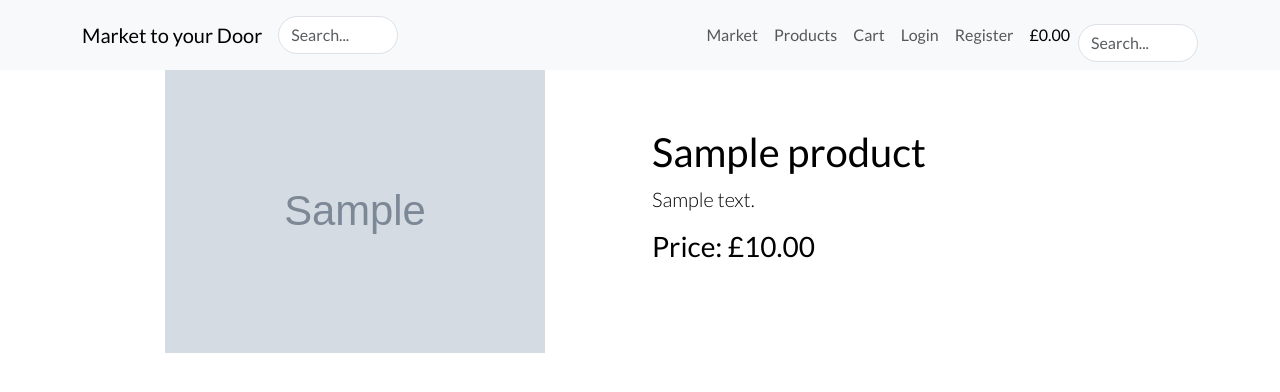
After one commit to pauldmnn/Market-to-your-door, a Django app: a page that uses products/templates/products/product_detail.html in a window 1280 px wide. The commit adds this page. Shown: the top 392 px of the page. Run offline with Django 5.2, Linux system fonts and the light colour scheme; tables that the repository leaves empty hold one stand-in row (values such as "Sample post"); grey boxes marked "Sample" are stand-in pictures.

Commit message:
Added view and template for product detail

```diff
--- /dev/null
+++ b/products/templates/products/product_detail.html
@@ -0,0 +1,29 @@
+{% extends "base.html" %}
+{% load static %}
+
+{% block page_header %}
+    <div class="container">
+        <div class="row">
+            <div class="col">
+
+            </div>
+        </div>
+    </div>
+{% endblock %}
+
+{% block content %}
+<div class="container my-5">
+  <div class="row">
+    <div class="col-md-6">
+      {% if product.image %}
+        <img src="{{ product.image.url }}" alt="{{ product.name }}" class="product-detail-img">
+      {% endif %}
+    </div>
+    <div class="col-md-6 name-container">
+      <h1>{{ product.name }}</h1>
+      <p class="lead">{{ product.description }}</p>
+      <h3>Price: £{{ product.price|floatformat:2 }}</h3>
+    </div>
+  </div>
+</div>
+{% endblock %}
--- a/products/urls.py
+++ b/products/urls.py
@@ -1,7 +1,8 @@
 from django.contrib import admin
 from django.urls import path
-from .views import product_list
+from .views import product_list, product_detail
 
 urlpatterns = [
     path('', product_list, name='product_list'),
+    path('products/<slug:slug>', product_detail, name='product_detail')
 ]
--- a/products/views.py
+++ b/products/views.py
@@ -1,4 +1,4 @@
-from django.shortcuts import render
+from django.shortcuts import render, get_object_or_404
 from .models import Product
 
 
@@ -12,3 +12,15 @@ def product_list(request):
     return render(request, 'products/products.html', {
         'products': products,
     })
+
+
+def product_detail(request, slug):
+    """
+    A view to display individual product details
+    """
+
+    product = get_object_or_404(Product, slug=slug)
+
+    return render(request, 'products/product_detail.html', {
+        'product': product,
+    })
--- a/static/css/base.css
+++ b/static/css/base.css
@@ -41,6 +41,15 @@ header {
     color: aqua;
 }
 
+.product-detail-img {
+    width: 380px;
+    height: auto;
+    max-width: 380px;
+    display: block;
+    margin: 0 auto;
+    margin-top: 20px;
+}
+
 .search-input {
     width: 120px;
     transition: width 0.3s ease-in-out;
@@ -65,6 +74,10 @@ header {
     margin-top: 80px;
 }
 
+.name-container {
+    margin-top: 80px;
+}
+
 /* For smaller screens */
 
 @media (max-width: 992px) {
```
Also changed, not shown: products/templates/products/products.html (+6 -12 lines).
